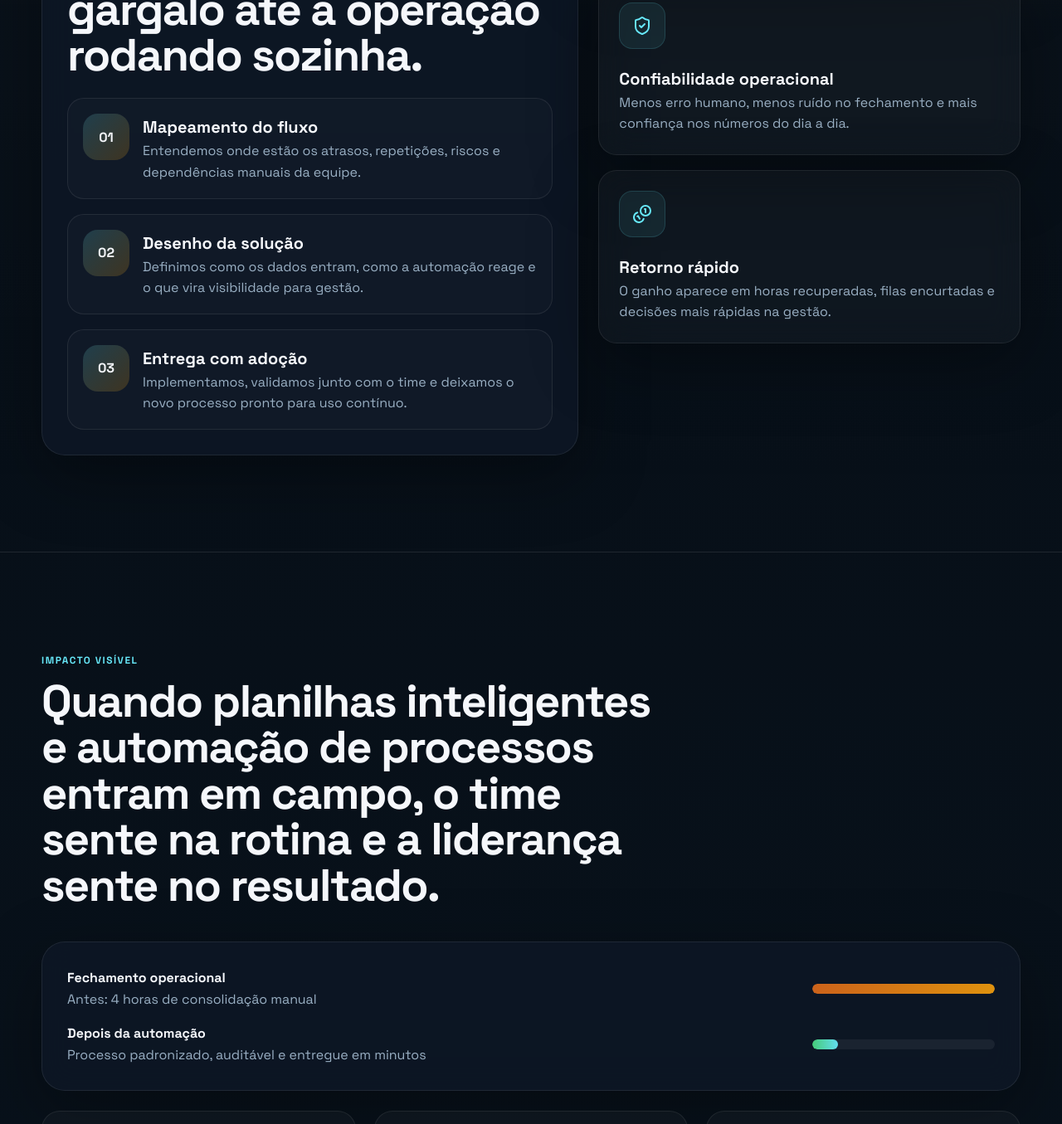
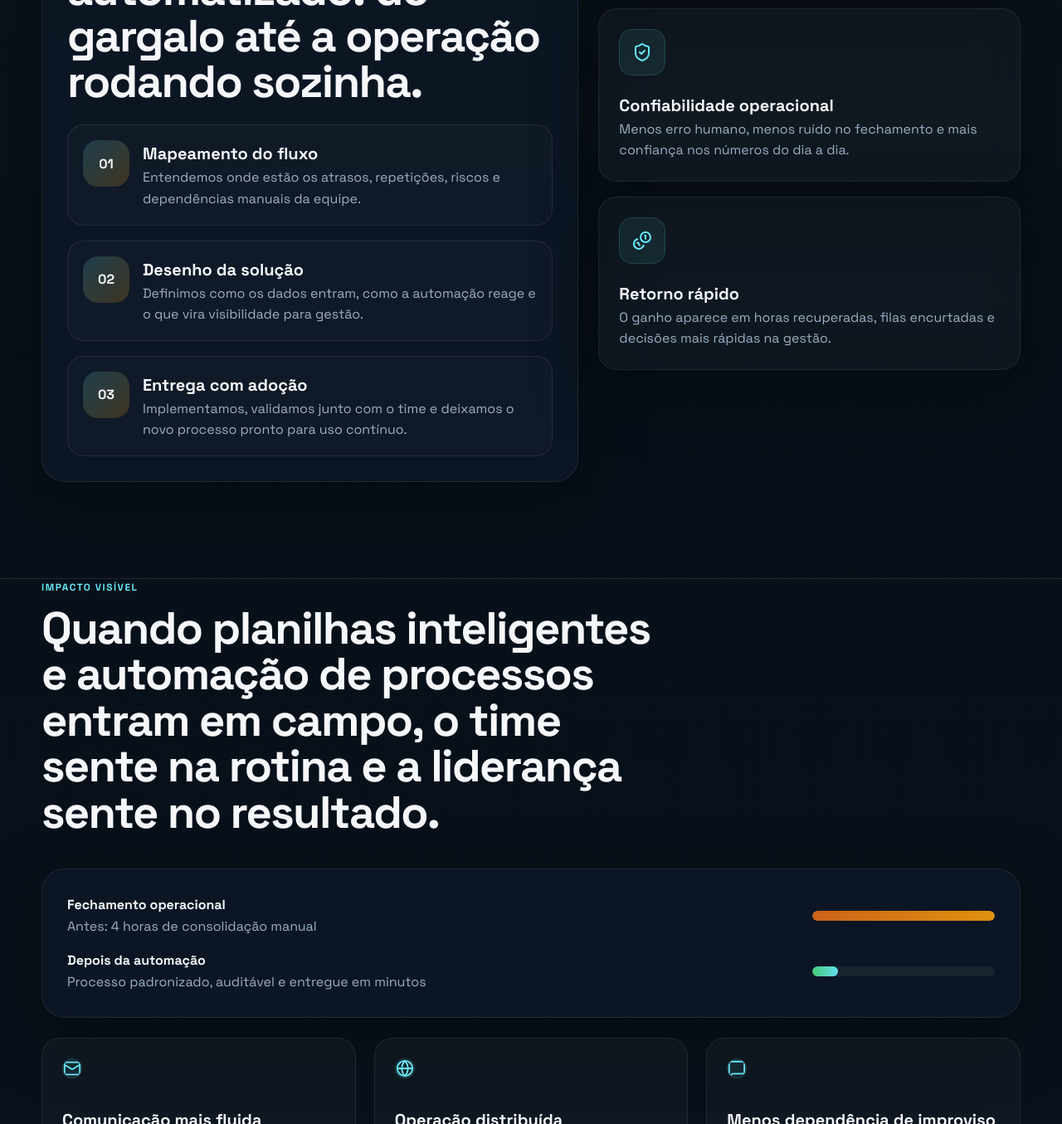
Before and after one commit to flavioalmeidamatos/ckdevpagina, a website: page index.html in a window 1280 px wide. Shown: the part 2373-3728 px from the top of the page at 83% size. Drawn offline with Linux system fonts and the light colour scheme.

Commit message:
Rebalance spacing between service, method and impact sections

```diff
--- a/assets/css/site.css
+++ b/assets/css/site.css
@@ -503,12 +503,12 @@
 
 #servicos.section {
   padding-top: 14px;
-  padding-bottom: 0;
+  padding-bottom: 12px;
 }
 
 #sobre.section {
-  margin-top: -28px;
-  padding-top: 28px;
+  margin-top: 0;
+  padding-top: 20px;
 }
 
 .metric-chip {
@@ -624,7 +624,12 @@
 }
 
 #beneficios {
+  padding-top: 18px;
   padding-bottom: 28px;
+}
+
+#sobre.section + #beneficios.section {
+  margin-top: -22px;
 }
 
 #depoimentos .container {
```
